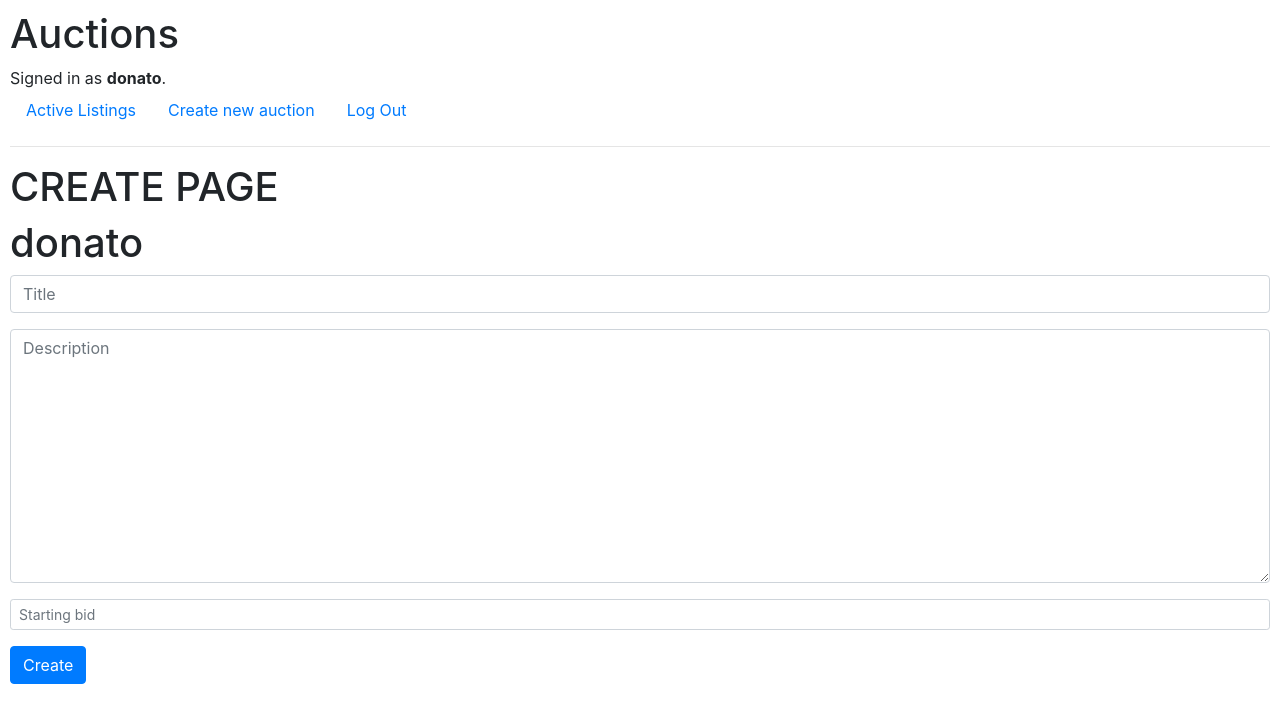
After one commit to donato-casiello/commerce, a Django app: page /create_auction in a window 1280 px wide. The commit adds this page. Shown: the top 723 px of the page. Run offline with Django 3.2, Linux system fonts and the light colour scheme; a user stored in the database is signed in; data comes from the database, SQL or seed files in the repository; both versions use the stored data as it was after the commit; some libraries are stand-ins or nearby versions.

Commit message:
Create create view

```diff
--- a/auctions/admin.py
+++ b/auctions/admin.py
@@ -7,7 +7,7 @@ class UserAdmin(admin.ModelAdmin):
     list_display = "id", "username"
 
 class AuctionAdmin(admin.ModelAdmin):
-    list_display = "id", "title", "owner", "active"
+    list_display = "id", "title", "owner", "start_bid", "active"
 
 class BidAdmin(admin.ModelAdmin):
     list_display = "id", "auction_id", "amount", "user_id"
--- a/auctions/models.py
+++ b/auctions/models.py
@@ -10,6 +10,7 @@ class Auction(models.Model):
     title = models.CharField(max_length=64)
     description = models.TextField(max_length=200)
     owner = models.ForeignKey(User, on_delete=models.CASCADE)
+    start_bid = models.DecimalField(max_digits=6, decimal_places=2, default=0.00)
     active = models.BooleanField(default=True)
 
     def __str__(self):
--- /dev/null
+++ b/auctions/templates/auctions/create.html
@@ -0,0 +1,21 @@
+{% extends "auctions/layout.html" %}
+
+{% block body %}
+    <h1>CREATE PAGE</h1>
+    <h1>{{ user }}</h1>
+    <div>
+        <form action="{% url 'create' %}" method="post">
+            {% csrf_token %}
+            <div class="mb-3">
+                <input class="form-control" type="text" name="title" placeholder="Title">
+            </div>
+            <div class="mb-3">
+                <textarea class="form-control" name="description" id="description" cols="30" rows="10" placeholder="Description"></textarea>
+            </div>
+            <div class="mb-3">
+                <input class="form-control form-control-sm" type="number" name="bid" placeholder="Starting bid" step=0.01>
+            </div class="mb-3">
+            <input class="btn btn-primary" type="submit" value="Create">
+        </form>
+    </div>
+{% endblock %}
--- a/auctions/templates/auctions/layout.html
+++ b/auctions/templates/auctions/layout.html
@@ -22,6 +22,9 @@
             </li>
             {% if user.is_authenticated %}
                 <li class="nav-item">
+                    <a class="nav-link" href="{% url 'create' %}">Create new auction</a>
+                </li>
+                <li class="nav-item">
                     <a class="nav-link" href="{% url 'logout' %}">Log Out</a>
                 </li>
             {% else %}
--- a/auctions/urls.py
+++ b/auctions/urls.py
@@ -6,5 +6,6 @@ urlpatterns = [
     path("", views.index, name="index"),
     path("login", views.login_view, name="login"),
     path("logout", views.logout_view, name="logout"),
-    path("register", views.register, name="register")
+    path("register", views.register, name="register"),
+    path("create_auction", views.create, name="create")
 ]
--- a/auctions/views.py
+++ b/auctions/views.py
@@ -1,10 +1,11 @@
 from django.contrib.auth import authenticate, login, logout
+from django.contrib.auth.decorators import login_required
 from django.db import IntegrityError
 from django.http import HttpResponse, HttpResponseRedirect
 from django.shortcuts import render
 from django.urls import reverse
 
-from .models import User
+from .models import User, Auction
 
 
 def index(request):
@@ -61,3 +62,19 @@ def register(request):
         return HttpResponseRedirect(reverse("index"))
     else:
         return render(request, "auctions/register.html")
+
+@login_required(login_url='login')
+def create(request):
+    if request.method == "POST":
+        title = request.POST["title"]
+        description = request.POST["description"]
+        bid = request.POST["bid"]
+        user = User.objects.get(id=request.user.id)
+        new_auction = Auction(title=title, description=description, owner=user, start_bid=bid)
+        new_auction.save()
+        return HttpResponseRedirect(reverse("index"))
+    else:
+        user = User.objects.get(id=request.user.id)
+        return render(request, "auctions/create.html", {
+            "user" : user
+        })
--- a/commerce/urls.py
+++ b/commerce/urls.py
@@ -15,8 +15,11 @@ Including another URLconf
 """
 from django.contrib import admin
 from django.urls import include, path
+from django.contrib.auth import views as auth_views
+
 
 urlpatterns = [
     path("admin/", admin.site.urls),
-    path("", include("auctions.urls"))
+    path("", include("auctions.urls")),
+    path('auctions/login/', auth_views.LoginView.as_view()),
 ]
```
Also changed, not shown: auctions/migrations/0006_auction_start_bid.py (added), db.sqlite3, 1 other file.
